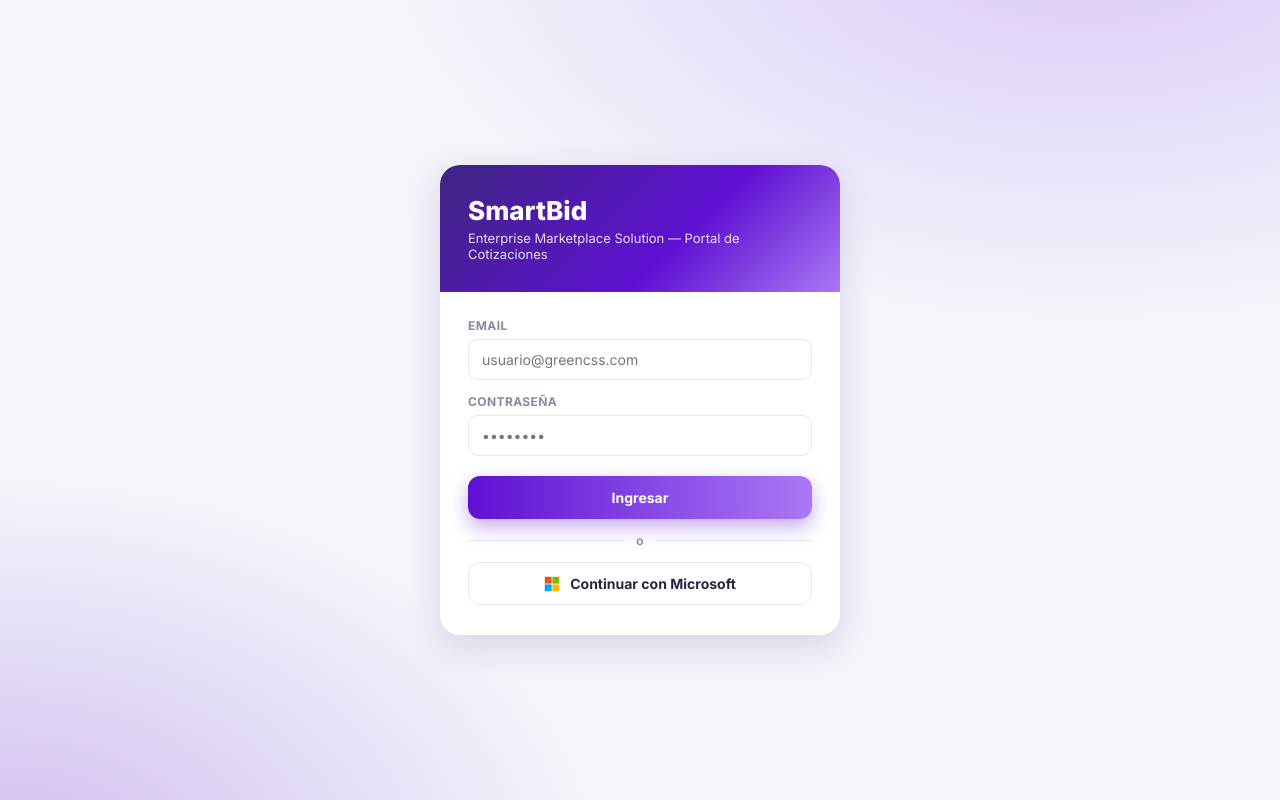
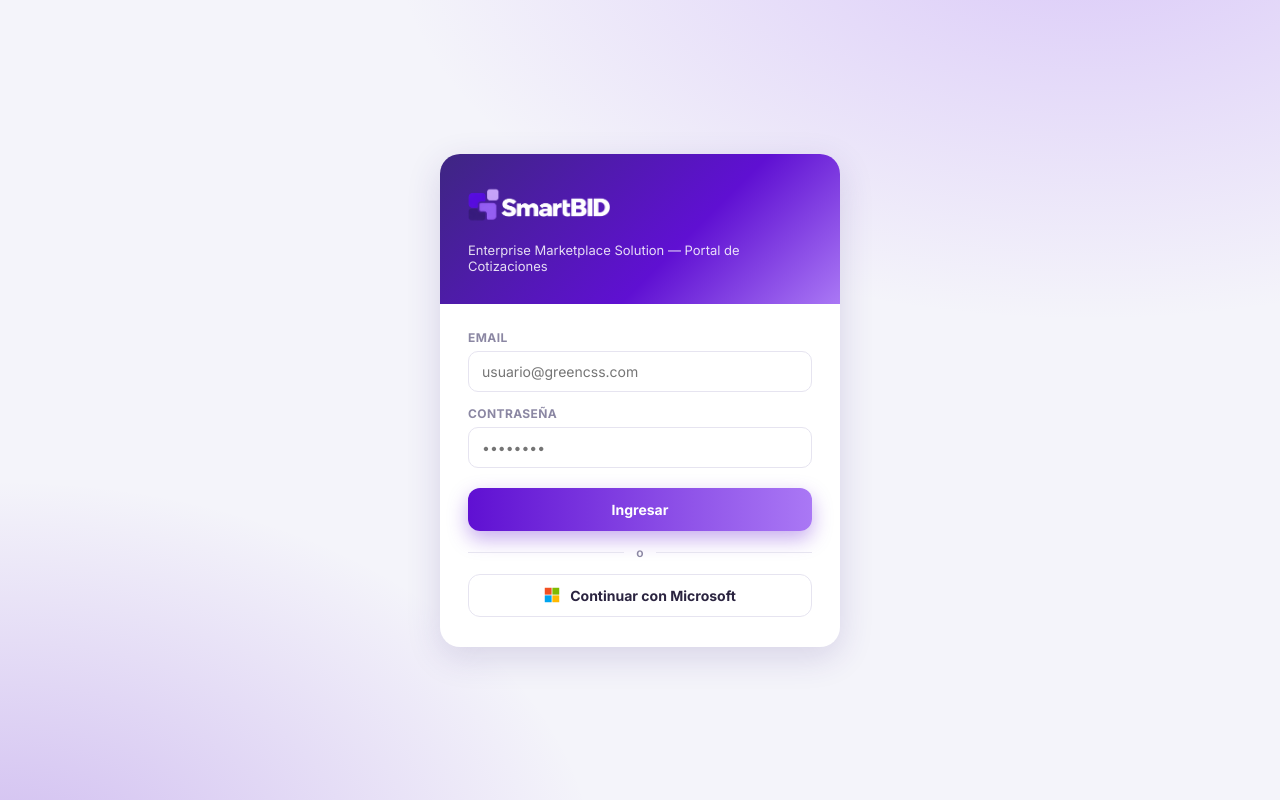
Before and after one commit to Jefogarcia4/SmartBidFront, a React (Vite) app: page / in a window 1280 px wide. Built offline with nearby package versions, Linux system fonts and the light colour scheme.

Commit message:
ajustes logos

```diff
--- /dev/null
+++ b/src/components/AppFooter.tsx
@@ -0,0 +1,8 @@
+/** Pie compartido por las cuatro pantallas con shell. Un solo lugar que editar. */
+export function AppFooter() {
+  return (
+    <footer className="app-footer">
+      SmartBid © 2026 By Green | Enterprise Marketplace Solution
+    </footer>
+  );
+}
--- /dev/null
+++ b/src/components/Brand.tsx
@@ -0,0 +1,38 @@
+import { useState } from 'react';
+
+/**
+ * Dos archivos para dos fondos, servidos desde `public/` (Vite copia esa carpeta tal cual a
+ * `dist/`, así que la ruta es absoluta y no se importa):
+ *
+ *   Logo_1 → logotipo morado, para el blanco de la barra superior.
+ *   Logo_2 → mismo logo con el texto en blanco, para el degradado morado del login.
+ */
+const LOGOS = {
+  topbar: '/Logo_1.png',
+  login: '/Logo_2.png',
+} as const;
+
+interface BrandProps {
+  variant?: keyof typeof LOGOS;
+}
+
+/**
+ * Marca de la aplicación, compartida por los cuatro headers y el login.
+ *
+ * Si el archivo no está (o falla al cargar) cae al texto que había antes, en vez de dejar el
+ * ícono roto del navegador: la pantalla nunca queda peor de como estaba.
+ */
+export function Brand({ variant = 'topbar' }: BrandProps) {
+  const [failed, setFailed] = useState(false);
+
+  if (failed) return variant === 'login' ? <h1>SmartBid</h1> : <span className="brand">SmartBid</span>;
+
+  return (
+    <img
+      className="brand-logo"
+      src={LOGOS[variant]}
+      alt="SmartBid"
+      onError={() => setFailed(true)}
+    />
+  );
+}
--- a/src/components/TopBar.tsx
+++ b/src/components/TopBar.tsx
@@ -14,6 +14,7 @@
 } from 'lucide-react';
 import type { CategoryDto } from '../types/api';
 import { useAuth } from '../context/AuthContext';
+import { Brand } from './Brand';
 
 const ICONS: Record<string, typeof Server> = {
   server: Server,
@@ -92,7 +93,7 @@
 
   return (
     <header className="topbar">
-      <span className="brand">SmartBid</span>
+      <Brand />
 
       <div className="launcher" ref={launcherRef}>
         <button
--- a/src/pages/CatalogPage.tsx
+++ b/src/pages/CatalogPage.tsx
@@ -6,6 +6,7 @@
 import { StatsBar } from '../components/StatsBar';
 import { CartSidebar } from '../components/CartSidebar';
 import { ExportModal } from '../components/ExportModal';
+import { AppFooter } from '../components/AppFooter';
 
 interface CatalogPageProps {
   onOpenAdmin?: () => void;
@@ -133,7 +134,7 @@
         <CartSidebar onExport={() => setExportOpen(true)} />
       </div>
 
-      <footer className="app-footer">SmartBid © 2026 | Enterprise Marketplace Solution</footer>
+      <AppFooter />
 
       {exportOpen && (
         <ExportModal onClose={() => setExportOpen(false)} onSuccess={handleQuotationCreated} />
--- a/src/pages/IntegrationsPage.tsx
+++ b/src/pages/IntegrationsPage.tsx
@@ -12,6 +12,8 @@
   Users,
 } from 'lucide-react';
 import { useAuth } from '../context/AuthContext';
+import { Brand } from '../components/Brand';
+import { AppFooter } from '../components/AppFooter';
 import { apiKeysApi } from '../api/services';
 import { BASE_URL } from '../api/http';
 import type { ApiKeyAdminDto, ApiKeyDto, IssuedApiKeyDto, UserOptionDto } from '../types/api';
@@ -110,7 +112,7 @@
   return (
     <div className="app-shell">
       <header className="topbar">
-        <span className="brand">SmartBid</span>
+        <Brand />
         <span className="families-label">INTEGRACIONES:</span>
         <nav className="family-tabs">
           <button
@@ -164,7 +166,7 @@
         )}
       </div>
 
-      <footer className="app-footer">SmartBid © 2026 | Enterprise Marketplace Solution</footer>
+      <AppFooter />
 
       {issued && <IssuedKeyModal issued={issued} onClose={() => setIssued(null)} />}
       {toast && <div className={`toast ${toast.error ? 'error' : ''}`}>{toast.text}</div>}
--- a/src/pages/LoginPage.tsx
+++ b/src/pages/LoginPage.tsx
@@ -2,6 +2,7 @@
 import type { FormEvent } from 'react';
 import { useAuth } from '../context/AuthContext';
 import { ApiError, BASE_URL } from '../api/http';
+import { Brand } from '../components/Brand';
 import { isO365Configured } from '../auth/msal';
 
 export function LoginPage() {
@@ -75,7 +76,7 @@
     <div className="login-page">
       <div className="login-card">
         <div className="login-hero">
-          <h1>SmartBid</h1>
+          <Brand variant="login" />
           <p>Enterprise Marketplace Solution — Portal de Cotizaciones</p>
         </div>
         <form className="login-form" onSubmit={handleSubmit}>
--- a/src/pages/QuotationsPage.tsx
+++ b/src/pages/QuotationsPage.tsx
@@ -1,6 +1,8 @@
 import { useEffect, useState } from 'react';
 import { ArrowLeft, FileText, FileDown, LogOut, X, RefreshCw, Sparkles } from 'lucide-react';
 import { useAuth } from '../context/AuthContext';
+import { Brand } from '../components/Brand';
+import { AppFooter } from '../components/AppFooter';
 import { quotationsApi } from '../api/services';
 import { QUOTATION_STATUSES } from '../types/api';
 import type { QuotationDto, QuotationListItemDto } from '../types/api';
@@ -143,7 +145,7 @@
   return (
     <div className="app-shell">
       <header className="topbar">
-        <span className="brand">SmartBid</span>
+        <Brand />
         <span className="families-label">MIS COTIZACIONES</span>
         <div className="family-tabs" />
         <button className="family-tab" onClick={onBack}>
@@ -260,7 +262,7 @@
         </div>
       </div>
 
-      <footer className="app-footer">SmartBid © 2026 | Enterprise Marketplace Solution</footer>
+      <AppFooter />
 
       {/* --- Detalle de cotización --- */}
       {detail && (
--- a/src/pages/admin/AdminPage.tsx
+++ b/src/pages/admin/AdminPage.tsx
@@ -1,6 +1,8 @@
 import { useEffect, useState } from 'react';
 import { Package, FolderTree, TrendingUp, Building2, ArrowLeft, ShieldAlert, LogOut } from 'lucide-react';
 import { useAuth } from '../../context/AuthContext';
+import { Brand } from '../../components/Brand';
+import { AppFooter } from '../../components/AppFooter';
 import { ProductsAdmin } from './ProductsAdmin';
 import { CategoriesAdmin } from './CategoriesAdmin';
 import { TrmAdmin } from './TrmAdmin';
@@ -63,7 +65,7 @@
   return (
     <div className="app-shell">
       <header className="topbar">
-        <span className="brand">SmartBid</span>
+        <Brand />
         <span className="families-label">ADMINISTRACIÓN:</span>
         <nav className="family-tabs">
           {TABS.map((t) => {
@@ -102,7 +104,7 @@
         {tab === 'clients' && <ClientsAdmin notify={notify} />}
       </div>
 
-      <footer className="app-footer">SmartBid © 2026 | Enterprise Marketplace Solution</footer>
+      <AppFooter />
 
       {toast && <div className={`toast ${toast.error ? 'error' : ''}`}>{toast.text}</div>}
     </div>
--- a/src/styles/global.css
+++ b/src/styles/global.css
@@ -105,6 +105,17 @@
   background-clip: text;
   color: transparent;
   letter-spacing: 0.3px;
+}
+
+/* Logo de la marca. `height` manda y el ancho sale solo, así un PNG apaisado o
+   cuadrado entran igual sin deformarse ni empujar el resto del header. */
+.brand-logo {
+  height: 32px;
+  width: auto;
+  max-width: 180px;
+  object-fit: contain;
+  display: block;
+  flex-shrink: 0;
 }
 
 .families-label {
@@ -1111,6 +1122,14 @@
   background: var(--gradient-soft);
   color: #fff;
   padding: 30px 28px;
+}
+
+/* En el login va Logo_2, con el texto en blanco: se apoya directo sobre el degradado,
+   sin placa de fondo. */
+.login-hero .brand-logo {
+  height: 44px;
+  max-width: 260px;
+  margin-bottom: 14px;
 }
 
 .login-hero h1 {
```
Also changed, not shown: public/Logo_1.png (added), public/Logo_2.png (added).
